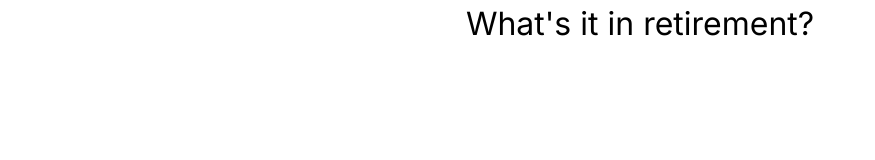
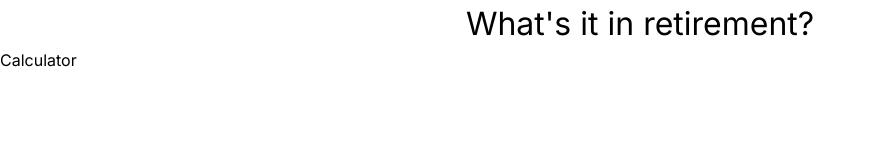
Before and after one commit to SamHuque/whatsitinretirement, a Next.js app: page / in a window 1280 px wide. Shown: the top 160 px of the page, without its empty margins (0-875 px from the left). Built offline with nearby package versions, Linux system fonts and the light colour scheme.

Commit message:
made update

```diff
--- a/app/page.tsx
+++ b/app/page.tsx
@@ -2,6 +2,7 @@ export default function Home() {
   return (
     <div>
       <h1>What&apos;s it in retirement?</h1>
+      <p>Calculator</p>
     </div>
   );
 }
```
